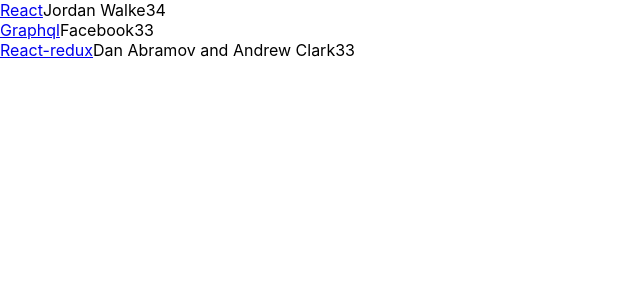
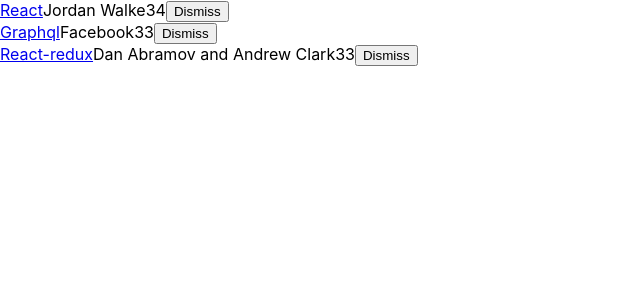
Before and after one commit to SIndujan28/hacker-news, a React (Create React App) app: page / in a window 1280 px wide. Shown: the top 300 px of the page, without its empty margins (0-640 px from the left). Built offline with nearby package versions, Linux system fonts and the light colour scheme.

Commit message:
Added onDismiss functionality to the list

```diff
--- a/src/App.js
+++ b/src/App.js
@@ -27,6 +27,13 @@
     this.state={
       list:list,
     }
+    this.onDismiss=this.onDismiss.bind(this)
+  }
+
+  onDismiss(id) {
+    const isNotId=item=>item.objectID!==id;
+    const updatedList=this.state.list.filter(isNotId)
+    this.setState({list:updatedList})
   }
 
   render() {
@@ -40,8 +47,13 @@
            <span>{item.author}</span>
            <span>{item.num_comments}</span>
            <span>{item.points}</span>
+          <span>
+          <button
+            onClick={()=>this.onDismiss(item.objectID)}
+            type="button">Dismiss</button>
+          </span>
           </div>
-       )}
+        )}
       </div>
     )
   }
```
